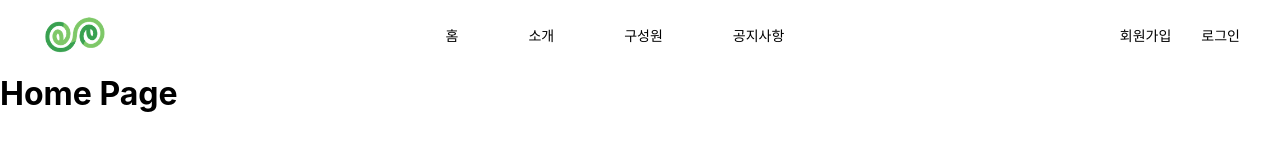
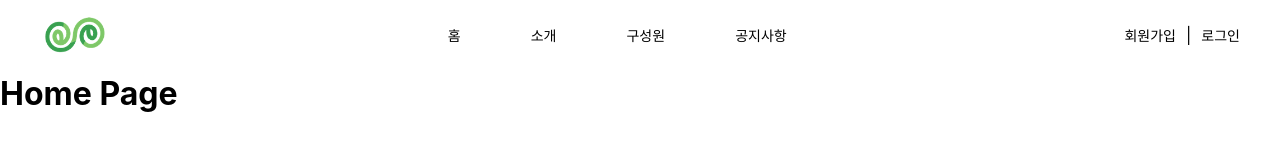
Before and after one commit to gksruf22/EC, a React app in the folder frontend/: page / in a window 1280 px wide. Shown: the top 160 px of the page. Built offline with nearby package versions, Linux system fonts and the light colour scheme; the HTML template or start-up script is replaced by a standard one.

Commit message:
헤더 디자인 수정

```diff
--- a/frontend/src/components/Header.css
+++ b/frontend/src/components/Header.css
@@ -2,11 +2,13 @@
   display: flex;
   /* 1fr(로고) : auto(메뉴 내용만큼) : 1fr(빈공간/버튼) 비율로 나눔 */
   grid-template-columns: 1fr auto 1fr;
-  justify-content: space-between; /* 로고 - 메뉴 - 버튼 사이 간격 균등 분배 */
+  justify-content: space-between;
+  /* 로고 - 메뉴 - 버튼 사이 간격 균등 분배 */
   align-items: center;
   padding: 0 40px;
   background-color: #ffffff;
-  z-index: 1000; /* 헤더 상단 고정 */
+  z-index: 1000;
+  /* 헤더 상단 고정 */
 }
 
 .header ul {
@@ -34,9 +36,11 @@
 .nav-links {
   display: flex;
   list-style: none;
-  gap: 70px; /* 항목 사이의 간격 */
+  gap: 70px;
+  /* 항목 사이의 간격 */
   margin: 0;
   padding: 0;
+  align-items: center;
 }
 
 .nav-links a {
@@ -48,13 +52,15 @@
 }
 
 .nav-links a:hover {
-  color: #d9d9d9; /* 마우스 올렸을 때 색상 변경 */
+  color: #d9d9d9;
+  /* 마우스 올렸을 때 색상 변경 */
 }
 
 .header-right {
   display: flex;
   justify-content: flex-end;
-  gap: 30px;
+  gap: 10px;
+  align-items: center;
 }
 
 .signup {
--- a/frontend/src/components/Header.tsx
+++ b/frontend/src/components/Header.tsx
@@ -19,6 +19,7 @@ const Header = () => {
       </nav>
       <div className="header-right">
         <a href="/signup" className="signup">회원가입</a>
+        <a> | </a>
         <a href="/login" className="login">로그인</a>
       </div>
     </header>
```
